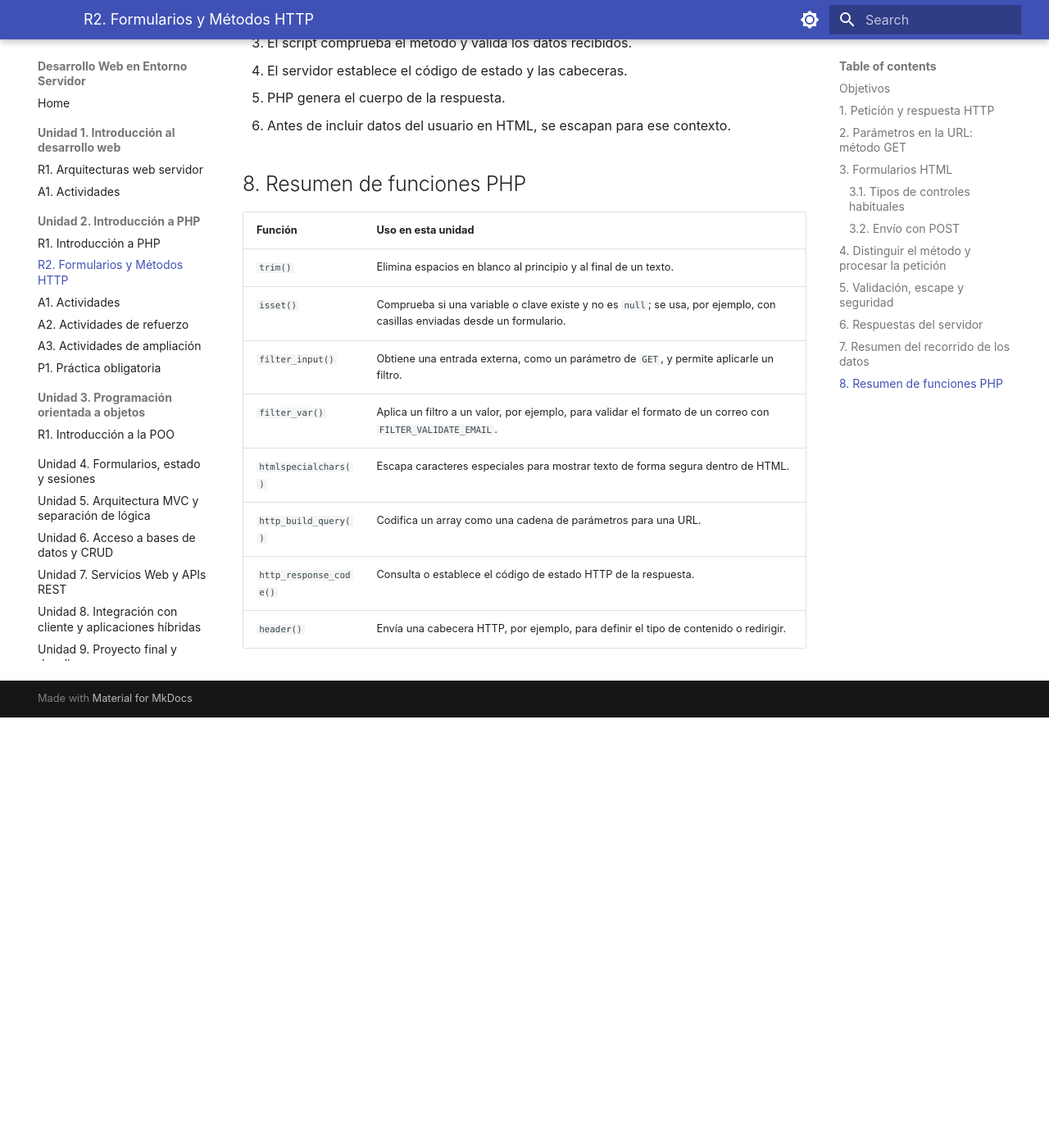
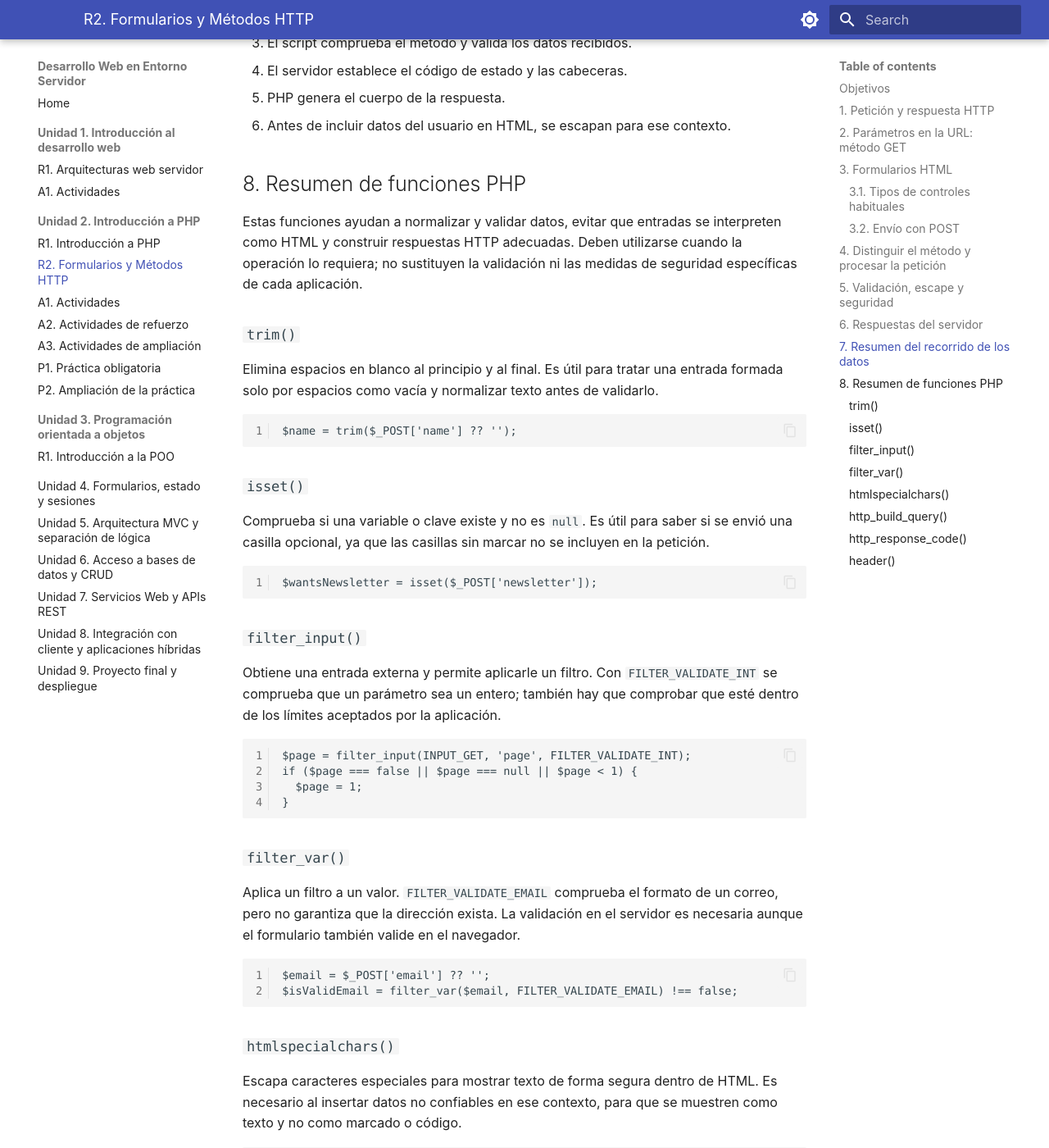
Before and after one commit to ATorresCode/dwes, an MkDocs documentation site: the page built from docs/u02-introduccion-php/r02.md, in a window 1280 px wide and 1400 px high, scrolled down 7272 px. Shown: the whole window at 82% size. Built offline with MkDocs 1.6.1 and Material for MkDocs 9.7.7, drawn with Linux system fonts in a browser that asks for light colours; some web fonts are replaced; before the commit the page ends 8147 px from its top, so only the background shows below that; some of the changed text lies outside the part shown.

Commit message:
Práctica p02 de u02

````diff
--- a/docs/u02-introduccion-php/r02.md
+++ b/docs/u02-introduccion-php/r02.md
@@ -281,13 +281,74 @@ El código `303 See Other` indica al navegador que solicite el destino con `GET`
 
 ## 8. Resumen de funciones PHP
 
-| Función | Uso en esta unidad |
-| --- | --- |
-| `trim()` | Elimina espacios en blanco al principio y al final de un texto. |
-| `isset()` | Comprueba si una variable o clave existe y no es `null`; se usa, por ejemplo, con casillas enviadas desde un formulario. |
-| `filter_input()` | Obtiene una entrada externa, como un parámetro de `GET`, y permite aplicarle un filtro. |
-| `filter_var()` | Aplica un filtro a un valor, por ejemplo, para validar el formato de un correo con `FILTER_VALIDATE_EMAIL`. |
-| `htmlspecialchars()` | Escapa caracteres especiales para mostrar texto de forma segura dentro de HTML. |
-| `http_build_query()` | Codifica un array como una cadena de parámetros para una URL. |
-| `http_response_code()` | Consulta o establece el código de estado HTTP de la respuesta. |
-| `header()` | Envía una cabecera HTTP, por ejemplo, para definir el tipo de contenido o redirigir. |
+Estas funciones ayudan a normalizar y validar datos, evitar que entradas se interpreten como HTML y construir respuestas HTTP adecuadas. Deben utilizarse cuando la operación lo requiera; no sustituyen la validación ni las medidas de seguridad específicas de cada aplicación.
+
+### `trim()`
+
+Elimina espacios en blanco al principio y al final. Es útil para tratar una entrada formada solo por espacios como vacía y normalizar texto antes de validarlo.
+
+```php
+$name = trim($_POST['name'] ?? '');
+```
+
+### `isset()`
+
+Comprueba si una variable o clave existe y no es `null`. Es útil para saber si se envió una casilla opcional, ya que las casillas sin marcar no se incluyen en la petición.
+
+```php
+$wantsNewsletter = isset($_POST['newsletter']);
+```
+
+### `filter_input()`
+
+Obtiene una entrada externa y permite aplicarle un filtro. Con `FILTER_VALIDATE_INT` se comprueba que un parámetro sea un entero; también hay que comprobar que esté dentro de los límites aceptados por la aplicación.
+
+```php
+$page = filter_input(INPUT_GET, 'page', FILTER_VALIDATE_INT);
+if ($page === false || $page === null || $page < 1) {
+  $page = 1;
+}
+```
+
+### `filter_var()`
+
+Aplica un filtro a un valor. `FILTER_VALIDATE_EMAIL` comprueba el formato de un correo, pero no garantiza que la dirección exista. La validación en el servidor es necesaria aunque el formulario también valide en el navegador.
+
+```php
+$email = $_POST['email'] ?? '';
+$isValidEmail = filter_var($email, FILTER_VALIDATE_EMAIL) !== false;
+```
+
+### `htmlspecialchars()`
+
+Escapa caracteres especiales para mostrar texto de forma segura dentro de HTML. Es necesario al insertar datos no confiables en ese contexto, para que se muestren como texto y no como marcado o código.
+
+```php
+echo htmlspecialchars($userInput, ENT_QUOTES, 'UTF-8');
+```
+
+### `http_build_query()`
+
+Codifica un array como una cadena de parámetros para una URL. Evita concatenar manualmente valores que pueden incluir espacios u otros caracteres especiales.
+
+```php
+$query = http_build_query(['search' => 'PHP y formularios', 'page' => 1]);
+$url = 'search.php?' . $query;
+```
+
+### `http_response_code()`
+
+Consulta o establece el código de estado HTTP. Permite comunicar al cliente si la petición se procesó correctamente o si se produjo un error.
+
+```php
+http_response_code(404);
+```
+
+### `header()`
+
+Envía una cabecera HTTP. Debe llamarse antes de cualquier salida; se necesita, por ejemplo, para especificar el tipo de contenido o redirigir después de procesar un formulario.
+
+```php
+header('Location: thanks.php', true, 303);
+exit;
+```
--- a/mkdocs.yml
+++ b/mkdocs.yml
@@ -38,6 +38,7 @@ nav:
       - A2. Actividades de refuerzo: u02-introduccion-php/a02-refuerzo.md
       - A3. Actividades de ampliación: u02-introduccion-php/a03-ampliacion.md
       - P1. Práctica obligatoria: u02-introduccion-php/p01-deck.md
+      - P2. Ampliación de la práctica: u02-introduccion-php/p02-ampliacion-deck.md
     - Unidad 3. Programación orientada a objetos:
       - R1. Introducción a la POO: u03-poo/r01.md
     - Unidad 4. Formularios, estado y sesiones: u04/index.md
````
Also changed, not shown: docs/u02-introduccion-php/p02-ampliacion-deck.md (added, +358 -0 lines).
